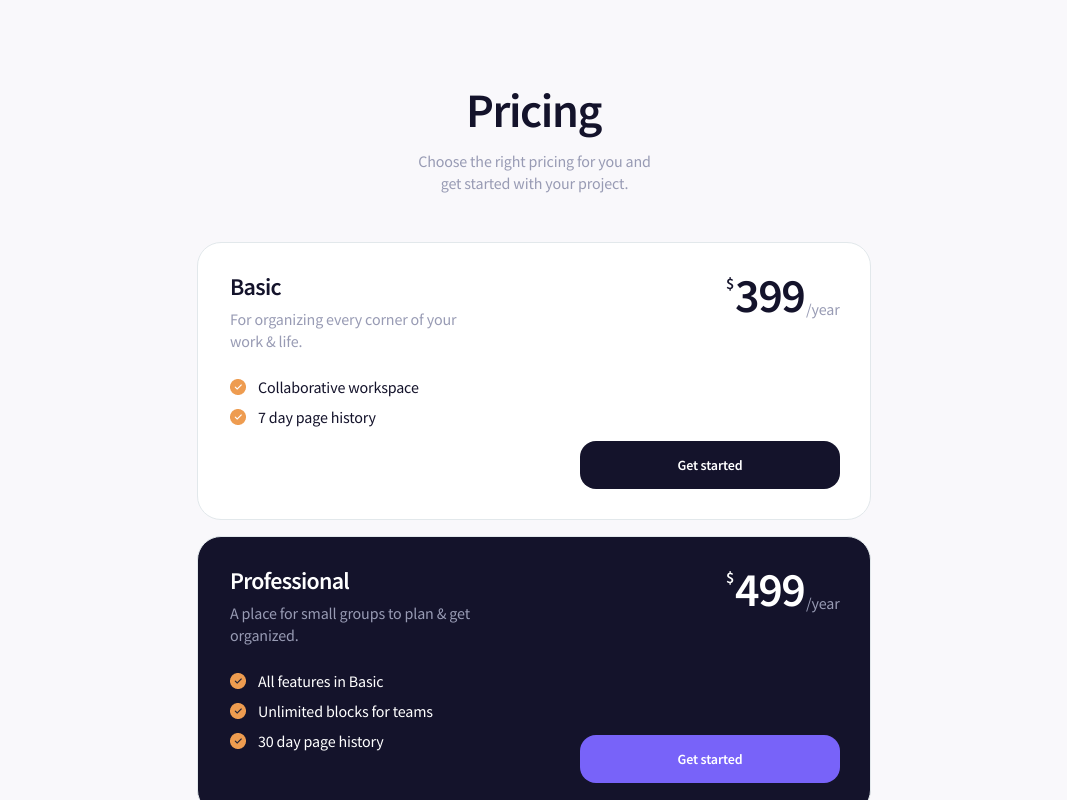
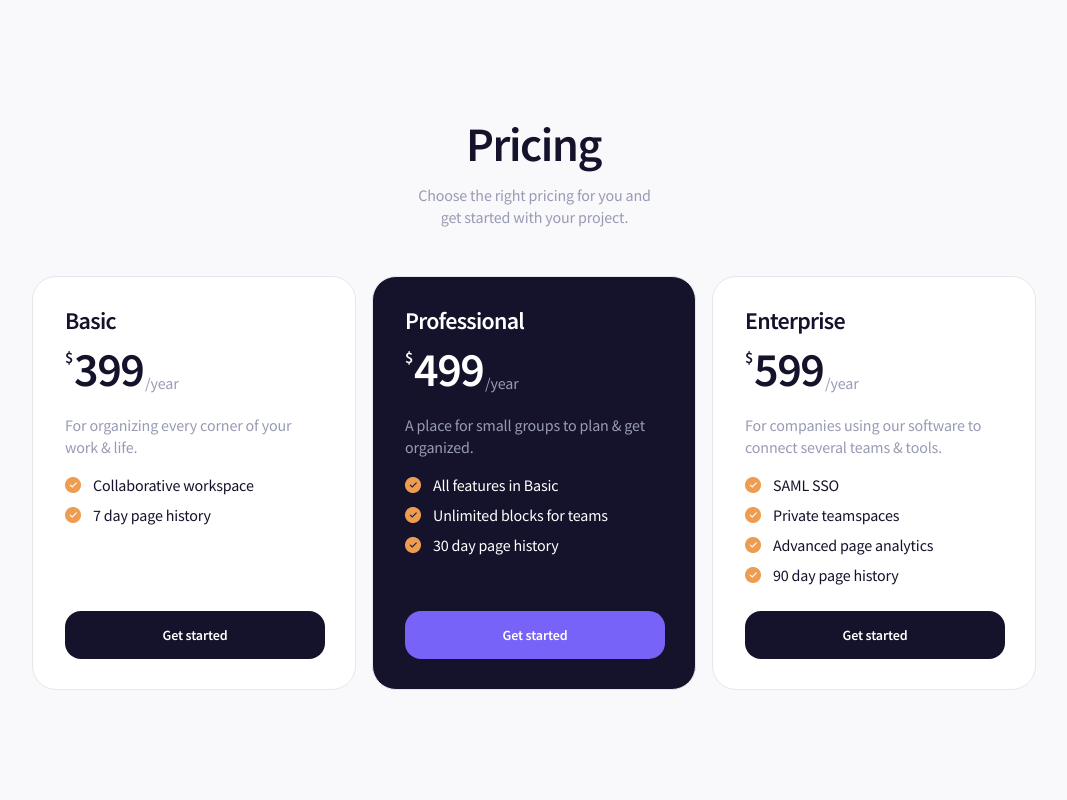
Before and after one commit to rafal19987/price-plan-project, a website built with Vite: page index.html in a window 1280 px wide. Shown: the whole page, without its empty margins (106-1173 px from the left). Built offline with nearby package versions, Linux system fonts and the light colour scheme.

Commit message:
desktop-view

```diff
--- a/src/pages/home-page/styles/home-page.scss
+++ b/src/pages/home-page/styles/home-page.scss
@@ -44,6 +44,7 @@
   align-items: center;
   height: 100%;
   width: 327px;
+  margin-bottom: 71px;
   &__plan {
     display: flex;
     flex-direction: column;
@@ -217,12 +218,16 @@
     }
   }
   .plans {
+    width: 674px;
+    margin-bottom: 86px;
     &__plan {
       width: 674px;
       height: 278px;
+      &:nth-child(3) {
+        margin-bottom: 0;
+      }
     }
   }
-
   .plan {
     &__price {
       position: absolute;
@@ -242,3 +247,60 @@
     }
   }
 }
+
+// Desktop view
+
+@media screen and (min-width: 1200px) {
+  .container {
+    height: 100vh;
+  }
+  .header {
+    margin-top: 120px;
+  }
+
+  .plans {
+    flex-direction: row;
+    justify-content: center;
+    height: 414px;
+    width: 1004px;
+    margin-bottom: 0;
+    &__plan {
+      width: 324px;
+      height: 414px;
+      margin-bottom: 0;
+      &:nth-child(2) {
+        margin-left: 16px;
+        margin-right: 16px;
+      }
+    }
+  }
+
+  .plan {
+    &--dark-theme {
+      background-color: var(--primary-color);
+    }
+    &__name {
+      &--dark-theme {
+        color: var(--white);
+      }
+    }
+    &__price {
+      display: flex;
+      position: relative;
+      margin: 16px 181px 0 32px;
+    }
+    &__description {
+      margin: 23px 51px 0 32px;
+    }
+    &__benefits-list {
+      max-width: 205px;
+      margin: 16px 0 0 32px;
+    }
+    &__button {
+      top: 334px;
+      bottom: 32px;
+      left: 32px;
+      right: 32px;
+    }
+  }
+}
```
